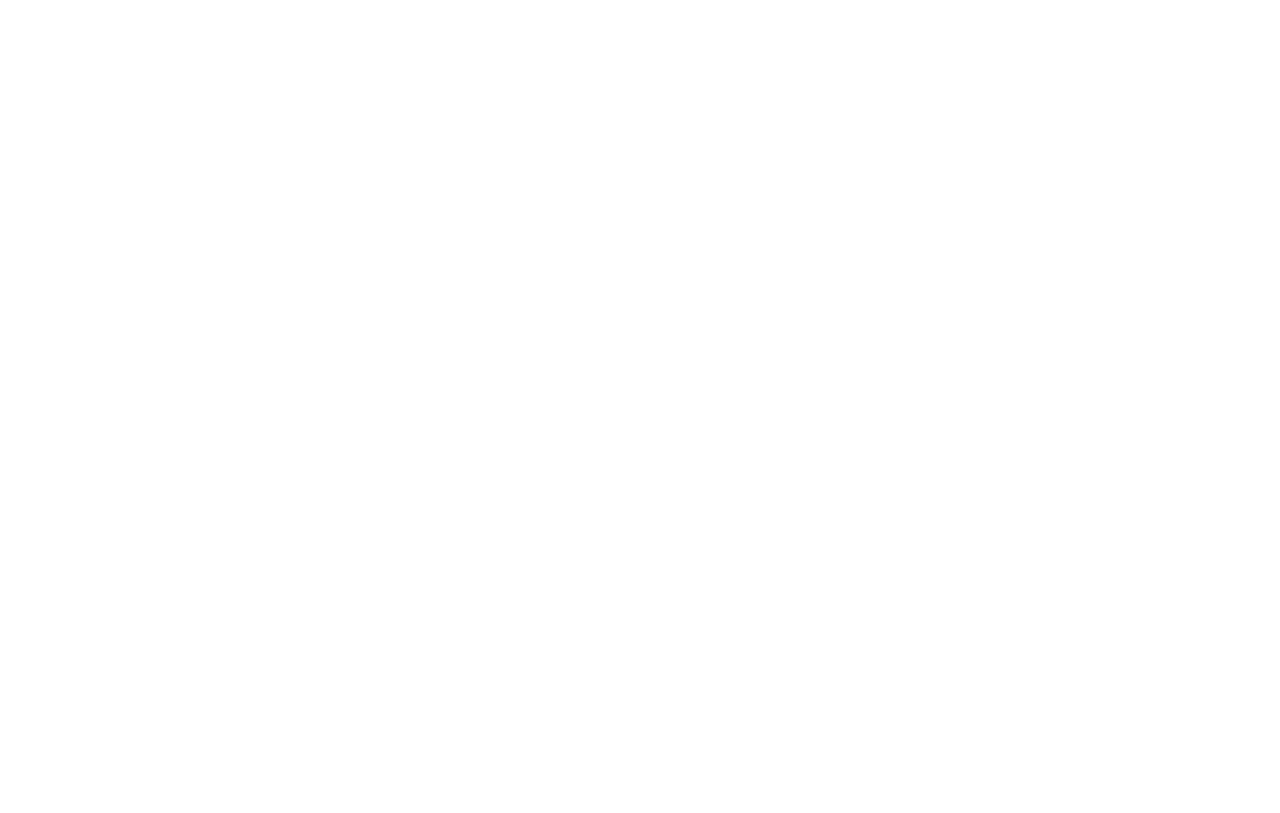
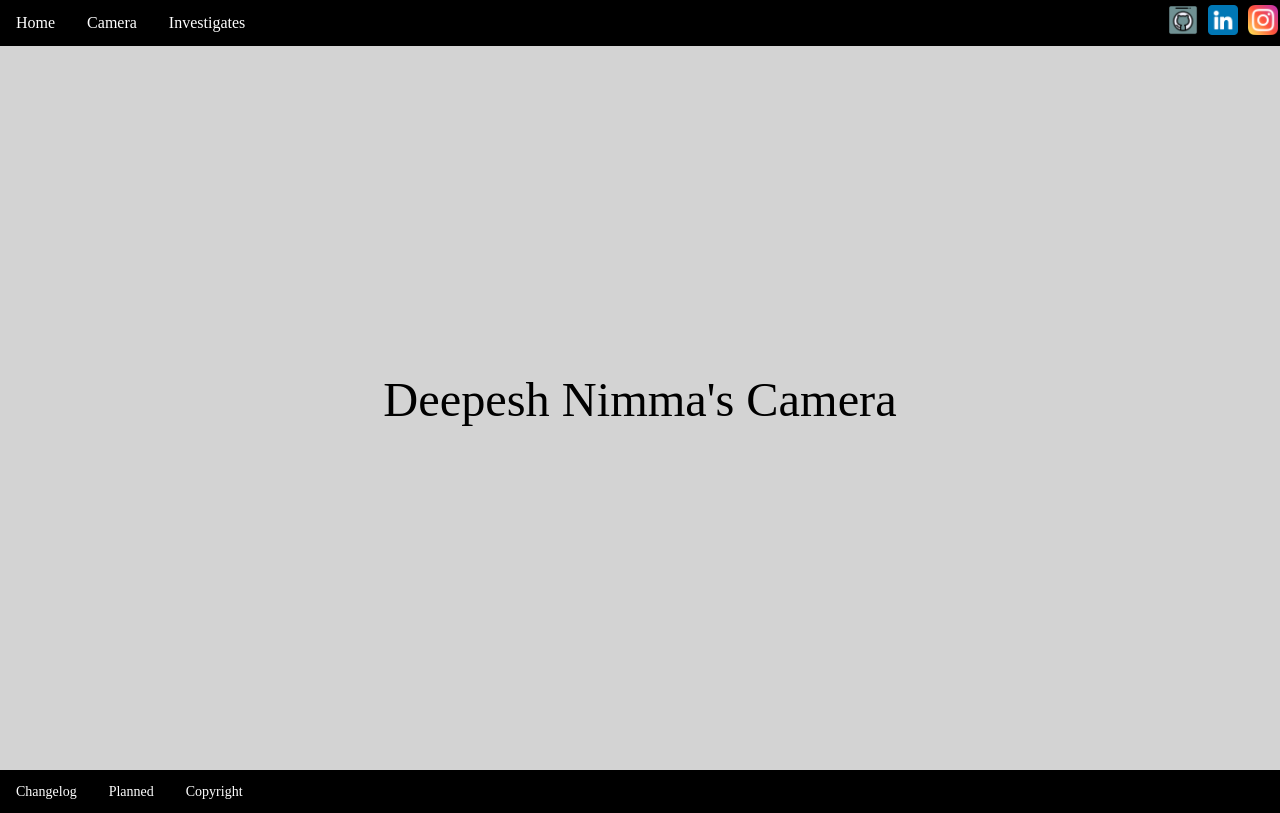
Before and after one commit to deepnimma/deepnimma.com, a React (Create React App) app: page /camera in a window 1280 px wide. Before the commit this address had no page. Built offline with nearby package versions, Linux system fonts and the light colour scheme; the HTML template or start-up script is replaced by a standard one.

Commit message:
Rename Portfolio to Camera

```diff
--- a/src/App.tsx
+++ b/src/App.tsx
@@ -8,7 +8,7 @@
     Routes,
     Route,
 } from "react-router-dom"
-import Portfolio from "./sections/pages/portfolio";
+import Camera from "./sections/pages/camera";
 import Changelog from "./sections/pages/changelog";
 import Planned from "./sections/pages/planned";
 import WebsiteCopyright from "./sections/pages/websiteCopyright";
@@ -36,11 +36,11 @@
                     }
                     />
                 <Route
-                    path={"/portfolio"}
+                    path={"/camera"}
                     element={
                         <div>
                             <Header />
-                            <Portfolio />
+                            <Camera />
                             <Footer />
                         </div>
                     }
--- a/src/css/home/Header.css
+++ b/src/css/home/Header.css
@@ -75,7 +75,7 @@
     font-size: 2vh;
 }
 
-.Portfolio {
+.Camera {
     background: black;
     border-style: hidden;
     border-color: white;
--- a/src/css/pages/Portfolio.css
+++ b/src/css/pages/Camera.css
@@ -1,4 +1,4 @@
-.portfolioCon {
+.cameraCon {
     width: 100vw;
     height: 90.550vh;
     display: flex;
@@ -7,7 +7,7 @@
     font-family: 'Bahnschrift', ui-monospace;
 }
 
-.portfolioText {
+.cameraText {
     text-transform: capitalize;
     font-size: 3.776vw;
     color: black;
--- a/src/objects/headerNavBar.tsx
+++ b/src/objects/headerNavBar.tsx
@@ -2,13 +2,13 @@
 
 const linkTexts: string[] = [
     "Home",
-    "Portfolio",
+    "Camera",
     "Investigates",
 ]
 
 const ends: string[] = [
     "/",
-    "portfolio",
+    "camera",
     "investigates",
 ] // deepnimma.com/<end goes here>
 
--- /dev/null
+++ b/src/sections/pages/camera.tsx
@@ -0,0 +1,12 @@
+import '../../css/pages/Camera.css'
+import React from "react";
+
+const Camera: React.FC = () => {
+    return (
+        <div className={"cameraCon"}>
+            <span className={"cameraText"}>Deepesh Nimma's Camera</span>
+        </div>
+    )
+} // Camera
+
+export default Camera
--- a/src/sections/pages/portfolio.tsx
+++ /dev/null
@@ -1,12 +0,0 @@
-import '../../css/pages/Portfolio.css'
-import React from "react";
-
-const Portfolio: React.FC = () => {
-    return (
-        <div className={"portfolioCon"}>
-            <span className={"portfolioText"}>Deepesh Nimma's Portfolio</span>
-        </div>
-    )
-} // Portfolio
-
-export default Portfolio
```
Also changed, not shown: 1 other file (tests, documents, lock files or other folders).
